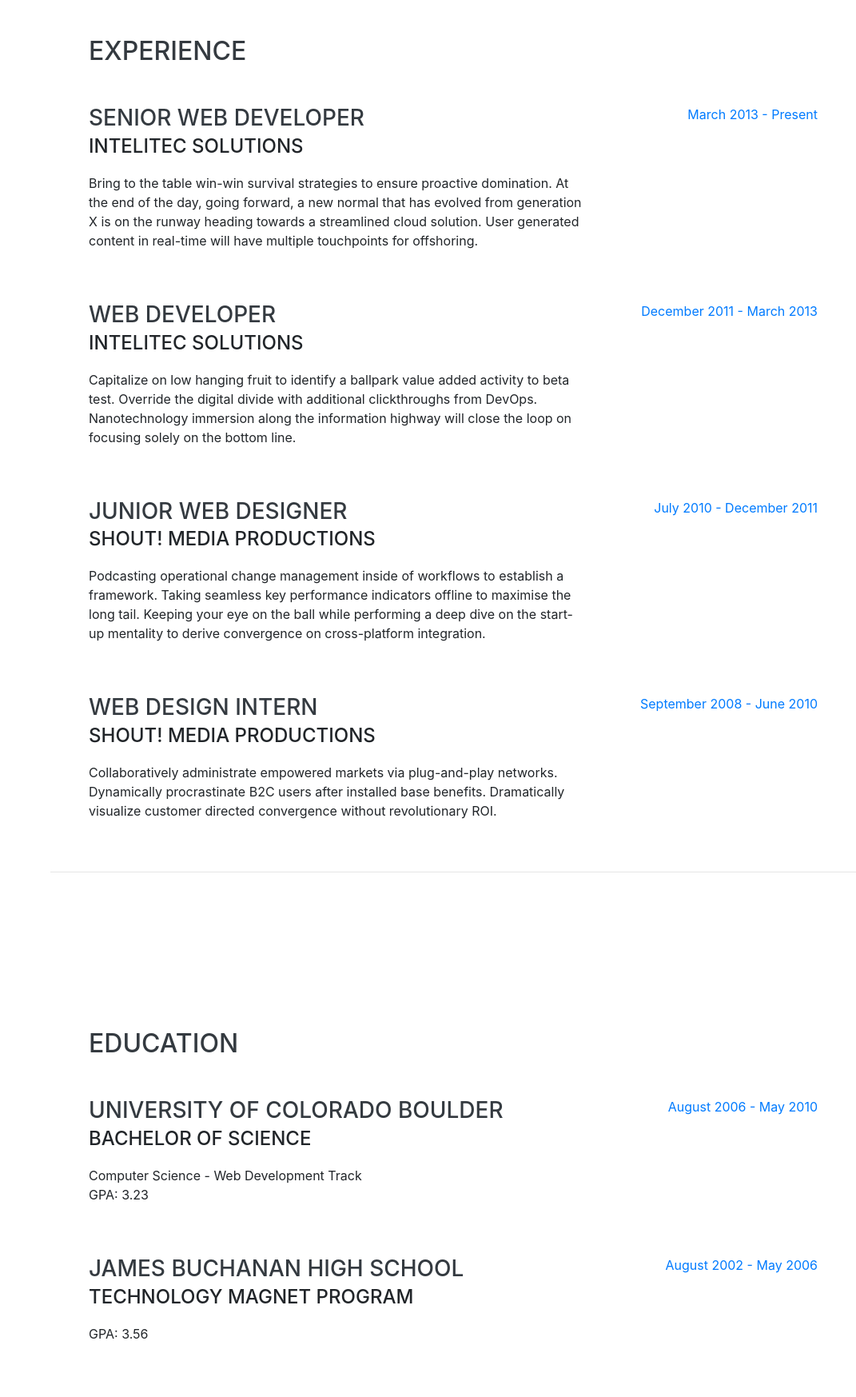
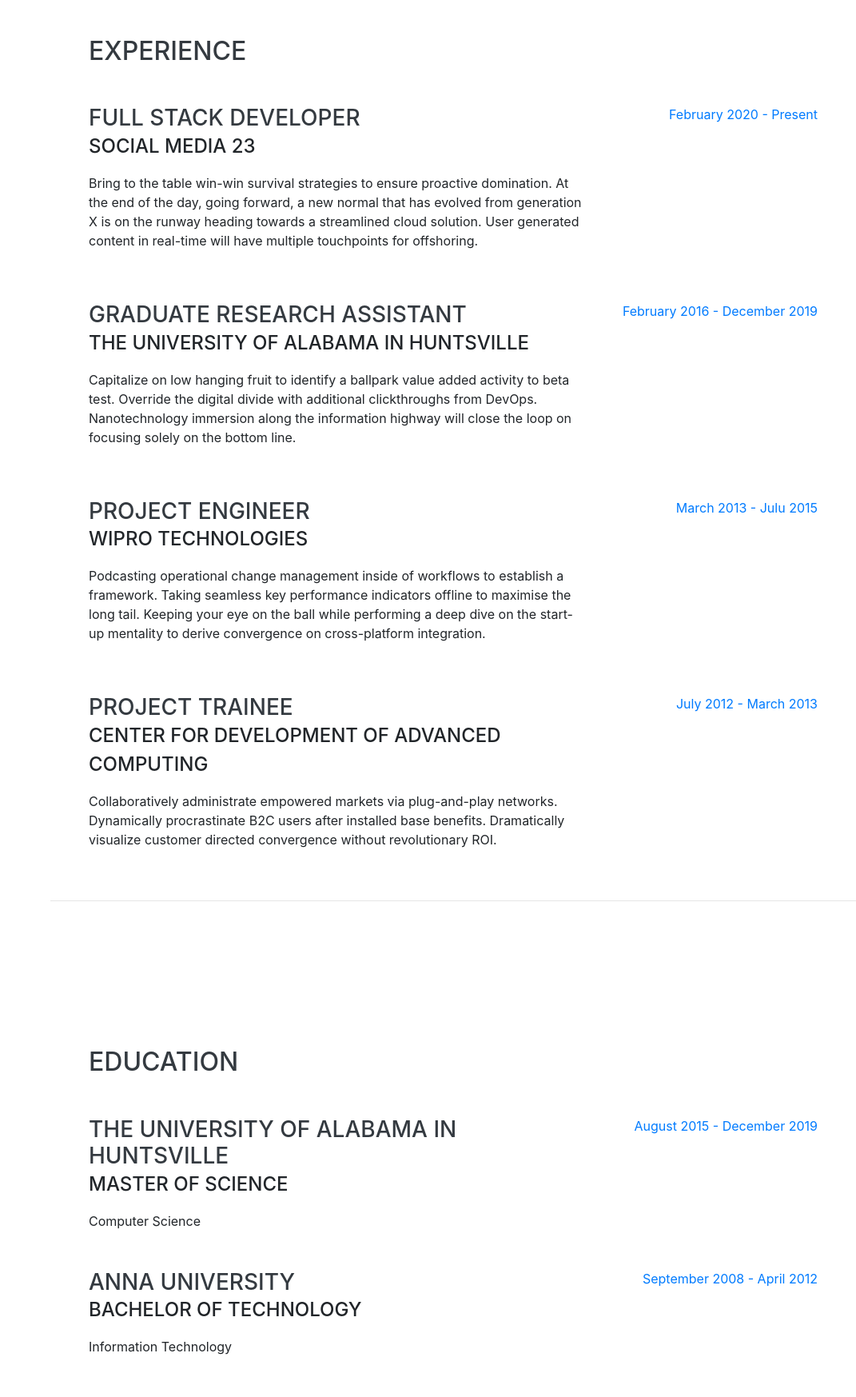
Before and after one commit to SanthoshNandha/SanthoshNandha, a website with bundled scripts: page index.html in a window 1280 px wide. Shown: the part 804-2551 px from the top of the page at 80% size, without its empty margins (209-1280 px from the left). Built offline with nearby package versions, Linux system fonts and the light colour scheme; a web font is replaced by a local one.

Commit message:
Initial Changes

```diff
--- a/index.html
+++ b/index.html
@@ -8,7 +8,7 @@
   <meta name="description" content="">
   <meta name="author" content="">
 
-  <title>Resume - Start Bootstrap Theme</title>
+  <title>Santhosh Nandhakumar - Full-Stack Developer</title>
 
   <!-- Bootstrap core CSS -->
   <link href="vendor/bootstrap/css/bootstrap.min.css" rel="stylesheet">
@@ -27,9 +27,9 @@
 
   <nav class="navbar navbar-expand-lg navbar-dark bg-primary fixed-top" id="sideNav">
     <a class="navbar-brand js-scroll-trigger" href="#page-top">
-      <span class="d-block d-lg-none">Clarence Taylor</span>
+      <span class="d-block d-lg-none">Santhosh Nandhakumar</span>
       <span class="d-none d-lg-block">
-        <img class="img-fluid img-profile rounded-circle mx-auto mb-2" src="img/profile.jpg" alt="">
+        <img class="img-fluid img-profile rounded-circle mx-auto mb-2" src="img/profile.jpeg" alt="">
       </span>
     </a>
     <button class="navbar-toggler" type="button" data-toggle="collapse" data-target="#navbarSupportedContent" aria-controls="navbarSupportedContent" aria-expanded="false" aria-label="Toggle navigation">
@@ -63,25 +63,19 @@
 
     <section class="resume-section p-3 p-lg-5 d-flex align-items-center" id="about">
       <div class="w-100">
-        <h1 class="mb-0">Clarence
-          <span class="text-primary">Taylor</span>
+        <h1 class="mb-0">Santhosh
+          <span class="text-primary">Nandhakumar</span>
         </h1>
-        <div class="subheading mb-5">3542 Berry Street · Cheyenne Wells, CO 80810 · (317) 585-8468 ·
-          <a href="mailto:name@email.com">name@email.com</a>
+        <div class="subheading mb-5">3420 North Lake Shore Drive · 7K · Chicago, IL 60657 · (615) 635-3307 ·
+          <a href="mailto:nsanthosh2409@gmail.com">nsanthosh2409@gmail.com</a>
         </div>
-        <p class="lead mb-5">I am experienced in leveraging agile frameworks to provide a robust synopsis for high level overviews. Iterative approaches to corporate strategy foster collaborative thinking to further the overall value proposition.</p>
+        <p class="lead mb-5">I have experience implementing web applications on both front-end and back-end, with a broad working knowledge of Java, JavaScript and modern web technologies such as Spring, NodeJS, React, d3.js, REST and a strong knowledge of RDBMS, NoSQL and cloud technologies.</p>
         <div class="social-icons">
-          <a href="#">
+          <a href="https://www.linkedin.com/in/santhoshnandha/">
             <i class="fab fa-linkedin-in"></i>
           </a>
-          <a href="#">
+          <a href="https://github.com/SanthoshNandha">
             <i class="fab fa-github"></i>
-          </a>
-          <a href="#">
-            <i class="fab fa-twitter"></i>
-          </a>
-          <a href="#">
-            <i class="fab fa-facebook-f"></i>
           </a>
         </div>
       </div>
@@ -95,45 +89,45 @@
 
         <div class="resume-item d-flex flex-column flex-md-row justify-content-between mb-5">
           <div class="resume-content">
-            <h3 class="mb-0">Senior Web Developer</h3>
-            <div class="subheading mb-3">Intelitec Solutions</div>
+            <h3 class="mb-0">Full Stack Developer</h3>
+            <div class="subheading mb-3">Social Media 23</div>
             <p>Bring to the table win-win survival strategies to ensure proactive domination. At the end of the day, going forward, a new normal that has evolved from generation X is on the runway heading towards a streamlined cloud solution. User generated content in real-time will have multiple touchpoints for offshoring.</p>
           </div>
           <div class="resume-date text-md-right">
-            <span class="text-primary">March 2013 - Present</span>
+            <span class="text-primary">February 2020 - Present</span>
           </div>
         </div>
 
         <div class="resume-item d-flex flex-column flex-md-row justify-content-between mb-5">
           <div class="resume-content">
-            <h3 class="mb-0">Web Developer</h3>
-            <div class="subheading mb-3">Intelitec Solutions</div>
+            <h3 class="mb-0">Graduate Research Assistant</h3>
+            <div class="subheading mb-3">The University of Alabama in Huntsville</div>
             <p>Capitalize on low hanging fruit to identify a ballpark value added activity to beta test. Override the digital divide with additional clickthroughs from DevOps. Nanotechnology immersion along the information highway will close the loop on focusing solely on the bottom line.</p>
           </div>
           <div class="resume-date text-md-right">
-            <span class="text-primary">December 2011 - March 2013</span>
+            <span class="text-primary">February 2016 - December 2019</span>
           </div>
         </div>
 
         <div class="resume-item d-flex flex-column flex-md-row justify-content-between mb-5">
           <div class="resume-content">
-            <h3 class="mb-0">Junior Web Designer</h3>
-            <div class="subheading mb-3">Shout! Media Productions</div>
+            <h3 class="mb-0">Project Engineer</h3>
+            <div class="subheading mb-3">WIPRO Technologies</div>
             <p>Podcasting operational change management inside of workflows to establish a framework. Taking seamless key performance indicators offline to maximise the long tail. Keeping your eye on the ball while performing a deep dive on the start-up mentality to derive convergence on cross-platform integration.</p>
           </div>
           <div class="resume-date text-md-right">
-            <span class="text-primary">July 2010 - December 2011</span>
+            <span class="text-primary">March 2013 - Julu 2015</span>
           </div>
         </div>
 
         <div class="resume-item d-flex flex-column flex-md-row justify-content-between">
           <div class="resume-content">
-            <h3 class="mb-0">Web Design Intern</h3>
-            <div class="subheading mb-3">Shout! Media Productions</div>
+            <h3 class="mb-0">Project Trainee</h3>
+            <div class="subheading mb-3">Center for Development of Advanced Computing</div>
             <p>Collaboratively administrate empowered markets via plug-and-play networks. Dynamically procrastinate B2C users after installed base benefits. Dramatically visualize customer directed convergence without revolutionary ROI.</p>
           </div>
           <div class="resume-date text-md-right">
-            <span class="text-primary">September 2008 - June 2010</span>
+            <span class="text-primary">July 2012 - March 2013</span>
           </div>
         </div>
 
@@ -149,27 +143,25 @@
 
         <div class="resume-item d-flex flex-column flex-md-row justify-content-between mb-5">
           <div class="resume-content">
-            <h3 class="mb-0">University of Colorado Boulder</h3>
-            <div class="subheading mb-3">Bachelor of Science</div>
-            <div>Computer Science - Web Development Track</div>
-            <p>GPA: 3.23</p>
+            <h3 class="mb-0">The University of Alabama in Huntsville</h3>
+            <div class="subheading mb-3">Master of Science</div>
+            <div>Computer Science</div>
           </div>
           <div class="resume-date text-md-right">
-            <span class="text-primary">August 2006 - May 2010</span>
+            <span class="text-primary">August 2015 - December 2019</span>
           </div>
         </div>
 
-        <div class="resume-item d-flex flex-column flex-md-row justify-content-between">
+        <div class="resume-item d-flex flex-column flex-md-row justify-content-between mb-5">
           <div class="resume-content">
-            <h3 class="mb-0">James Buchanan High School</h3>
-            <div class="subheading mb-3">Technology Magnet Program</div>
-            <p>GPA: 3.56</p>
+            <h3 class="mb-0">Anna University</h3>
+            <div class="subheading mb-3">Bachelor of Technology</div>
+            <div>Information Technology</div>
           </div>
           <div class="resume-date text-md-right">
-            <span class="text-primary">August 2002 - May 2006</span>
+            <span class="text-primary">September 2008 - April 2012</span>
           </div>
         </div>
-
       </div>
     </section>
 
```
Also changed, not shown: img/profile.jpeg (added), img/profile.jpg (deleted).
